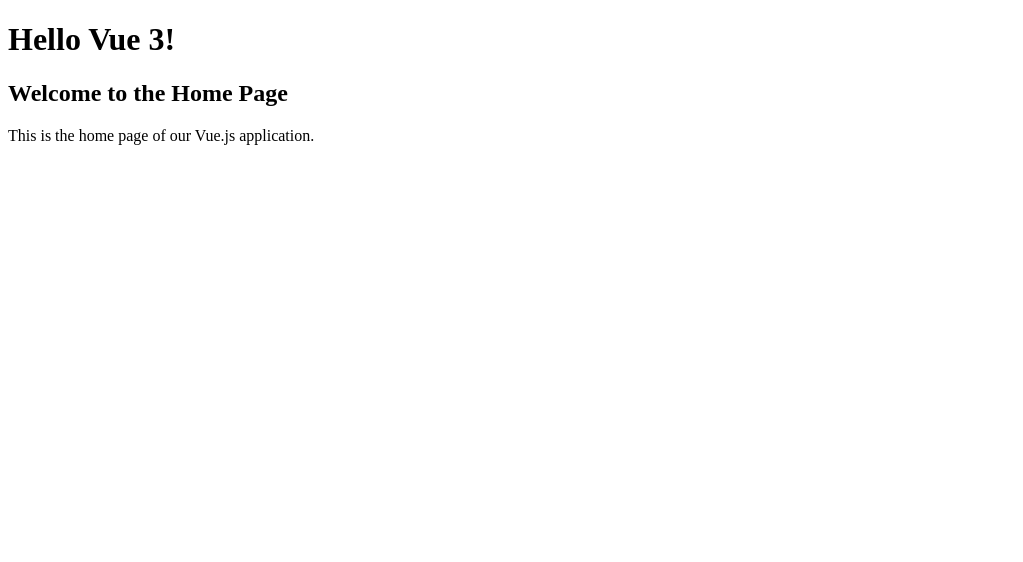
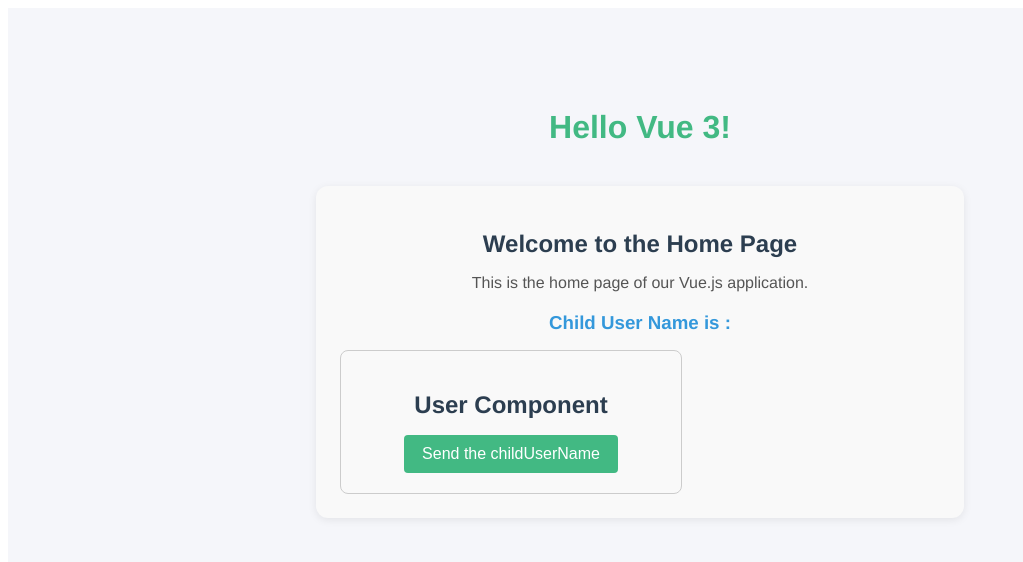
Before and after one commit to Ashif9683/LearningVue, a Vue app: page / in a window 1280 px wide. Shown: the top 562 px of the page, without its empty margins (0-1023 px from the left). Built offline with nearby package versions, Linux system fonts and the light colour scheme.

Commit message:
Send Data Child to Parent

```diff
--- a/src/App.vue
+++ b/src/App.vue
@@ -1,17 +1,32 @@
 <template>
   <div id="app">
     <h1>Hello Vue 3!</h1>
-    <Home />
+    <Parent />
   </div>
 </template>
 
 <script>
-import Home from './components/Home.vue'
+import Parent from './components/Parent.vue'
 
 export default {
   name: 'App',
   components: {
-    Home
+    Parent
   }
 }
 </script>
+
+<style>
+#app {
+  font-family: Avenir, Helvetica, Arial, sans-serif;
+  text-align: center;
+  background: #f5f6fa;
+  min-height: 100vh;
+  padding: 40px;
+}
+
+h1 {
+  color: #42b983;
+  margin-bottom: 24px;
+}
+</style>
--- a/src/components/Home.vue
+++ /dev/null
@@ -1,9 +0,0 @@
-<template>
-    <div class="home">
-        <h2>Welcome to the Home Page</h2>
-        <p>This is the home page of our Vue.js application.</p>
-    </div>
-</template>
-<script>
-
-</script>
--- /dev/null
+++ b/src/components/Parent.vue
@@ -0,0 +1,52 @@
+<template>
+    <div class="home">
+        <h2>Welcome to the Home Page</h2>
+        <p>This is the home page of our Vue.js application.</p>
+
+        <h3>Child User Name is : {{ childUserName }}</h3>
+
+        <User :getUser="getUserName"/>
+    </div>
+</template>
+<script>
+import User from './User.vue'
+export default {
+    name:"Parent",
+    data() {
+        return {
+            childUserName: ""
+        }
+    },
+    components: {
+        User
+    },
+    methods: {
+        getUserName(name){
+            this.childUserName=name
+        }
+    }
+}
+</script>
+<style scoped>
+.home {
+    max-width: 600px;
+    margin: 40px auto;
+    padding: 24px;
+    background: #f9f9f9;
+    border-radius: 12px;
+    box-shadow: 0 2px 8px rgba(0,0,0,0.08);
+    align-content: center;
+}
+h2 {
+    color: #2c3e50;
+    margin-bottom: 12px;
+}
+p {
+    color: #555;
+    margin-bottom: 20px;
+}
+h3 {
+    color: #3498db;
+    margin-bottom: 16px;
+}
+</style>
--- /dev/null
+++ b/src/components/User.vue
@@ -0,0 +1,44 @@
+<template>
+    <div class="user-container">
+        <h2>User Component</h2>
+        <button v-on:click="getUser(userName)">Send the childUserName</button>
+    </div>
+</template>
+<script>
+export default {
+    name: "User",
+    data() {
+        return {
+            userName: "Ashif"
+        }
+    },
+    props: {
+        getUser: Function
+    }
+}
+</script>
+<style scoped>
+.user-container {
+    border: 1px solid #ccc;
+    padding: 20px;
+    border-radius: 8px;
+    width: 300px;
+    background: #f9f9f9;
+}
+h2 {
+    color: #2c3e50;
+    margin-bottom: 16px;
+}
+button {
+    background: #42b983;
+    color: #fff;
+    border: none;
+    padding: 10px 18px;
+    border-radius: 4px;
+    cursor: pointer;
+    font-size: 16px;
+}
+button:hover {
+    background: #369870;
+}
+</style>
```
